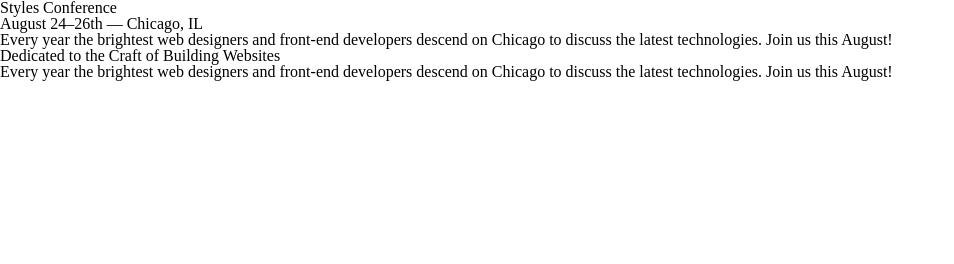
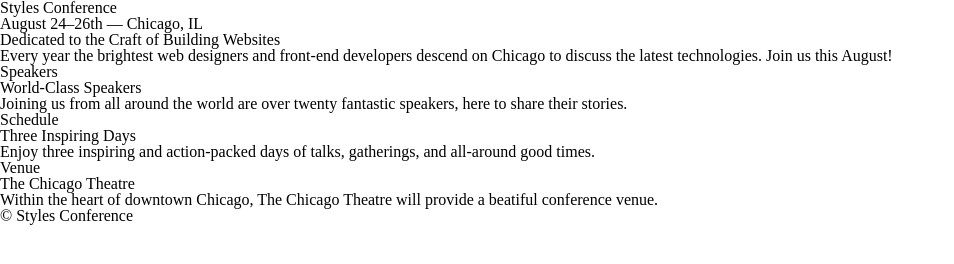
Before and after one commit to 266418/styles-conference, a plain HTML site: page index.html in a window 1280 px wide. Shown: the whole page, without its empty margins (0-954 px from the left). Drawn offline with Linux system fonts and the light colour scheme.

Commit message:
Update index.html

```diff
--- a/index.html
+++ b/index.html
@@ -10,12 +10,31 @@
         <header>
             <h1>Styles Conference</h1>
             <h3>August 24&ndash;26th &mdash; Chicago, IL</h3>
-                <p> Every year the brightest web designers and front-end developers descend on
-                    Chicago to discuss the latest technologies. Join us this August!</p>
                     <section>
                         <h2>Dedicated to the Craft of Building Websites</h2>
-                        <p>Every year the brightest web designers and front-end developers descend on Chicago to discuss the latest technologies. Join us this August!</p>
+                        <p> Every year the brightest web designers and front-end developers descend on
+                            Chicago to discuss the latest technologies. Join us this August!</p>
                       </section>
-                    </header>
+         </header>
+<section>
+            <section>
+                <h5>Speakers</h5>
+                <h3>World-Class Speakers</h3>
+                <p>Joining us from all around the world are over twenty fantastic speakers, here to share  their stories.</p>
+            </section>
+    <section> <h5>Schedule</h5>
+         <h3>Three Inspiring Days</h3>
+    <p>Enjoy three inspiring and action-packed days of talks, gatherings, and all-around good times.
+    </p>
+    </section>
+       <section> <h5>Venue</h5>
+        <h3>The Chicago Theatre</h3>
+        <p>Within the heart of downtown Chicago, The Chicago Theatre will provide a beatiful conference venue.</p></section>
+</section>
+<footer>
+    <small>&copy; Styles Conference</small>
+</footer>
+
                 </body>
+
 </html>
```
